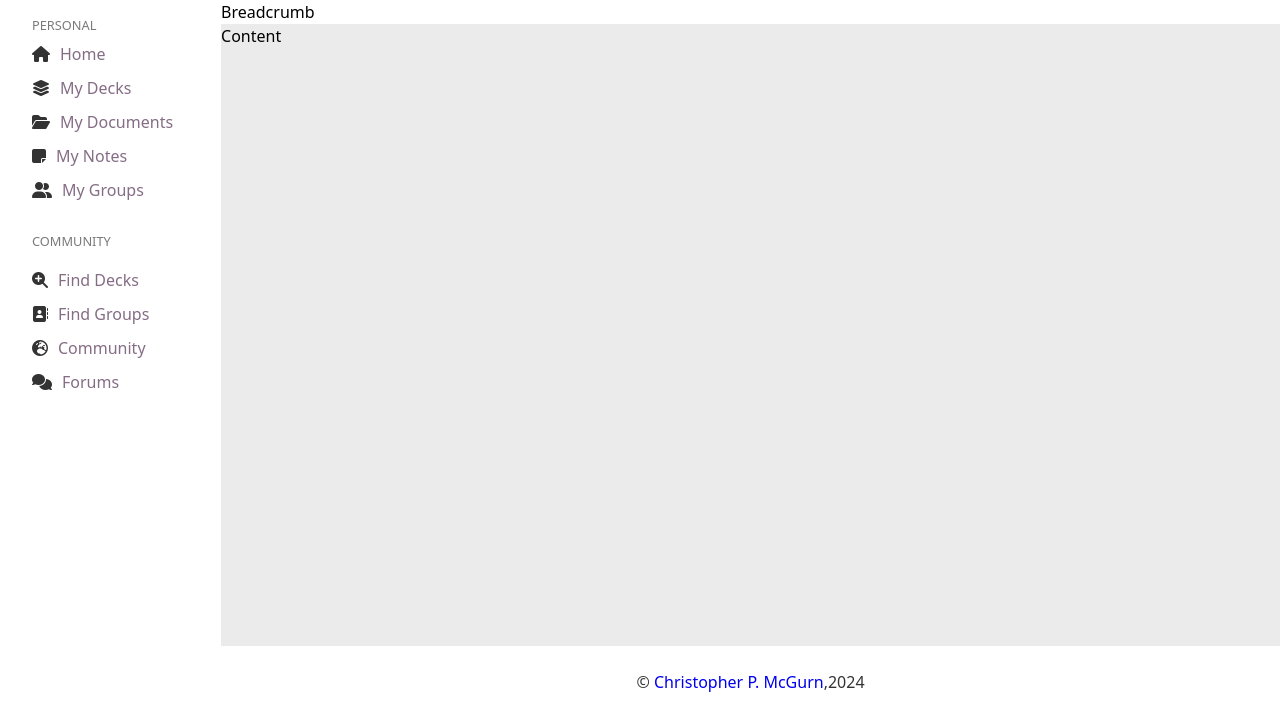
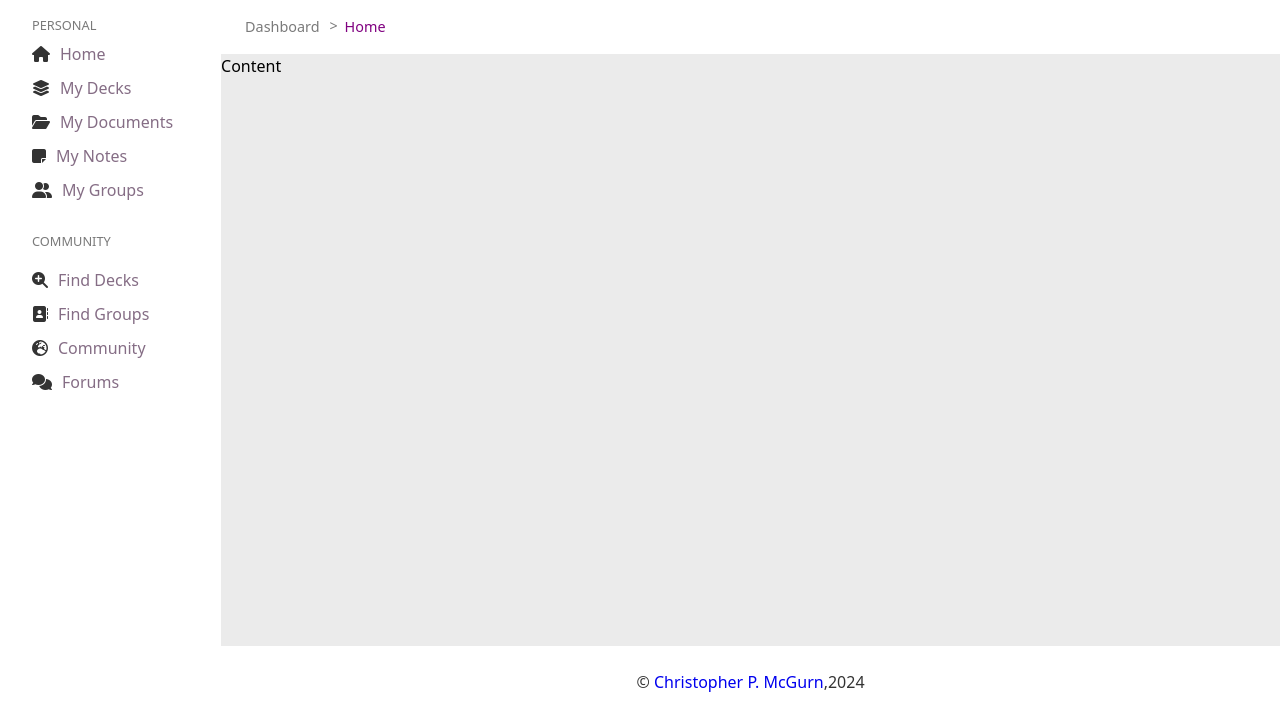
Before and after one commit to demodrome/colademy, a website: page index.html in a window 1280 px wide. Shown: the part 82-800 px from the top of the page. Drawn offline with Linux system fonts and the light colour scheme.

Commit message:
feat: Style breadcrumb component

```diff
--- a/index.html
+++ b/index.html
@@ -28,7 +28,12 @@
 
       </div>
     </header>
-    <nav class="breadcrumb">Breadcrumb</nav>
+    <nav class="breadcrumb">
+      <ul class="breadcrumb__nav">
+        <li class="breadcrumb__nav-item breadcrumb__nav-item--root">Dashboard</li>
+        <li class="breadcrumb__nav-item"><a href="pages/index.html" class="breadcrumb__nav-link breadcrumb__nav-link--active">Home</a></li>
+      </ul>
+    </nav>
     <div class="sidebar">
       <nav class="navbar">
         <h2 class="navbar__heading">Personal</h2>
--- /dev/null
+++ b/stylesheets/scss/components/_breadcrumb.scss
@@ -0,0 +1,40 @@
+.breadcrumb {
+  grid-column: 2 / 3;
+  grid-row: 2 / 3;
+  padding: 1rem 1.5rem;
+  font-size: 0.9rem;
+
+  &__nav {
+    display: grid;
+    gap: 25px;
+    grid-auto-flow: column;
+    grid-auto-columns: min-content;
+    align-items: center;
+  }
+
+  &__nav-item {
+    position: relative;
+
+    &:not(:first-child)::before {
+      color: var(--color-font-light);
+      content: '>';
+      display: block;
+      position: absolute;
+      left: -15px;
+      top: -1px;
+    }
+
+    &--root {
+      color: var(--color-font-light);
+      font-weight: 400;
+    }
+  }
+
+  &__nav-link {
+
+    &--active {
+      color: var(--color-primary);
+      font-weight: 400;
+    }
+  }
+}
--- a/stylesheets/scss/index.scss
+++ b/stylesheets/scss/index.scss
@@ -10,7 +10,6 @@
 @use 'layout/grid';
 @use 'layout/header';
 @use 'layout/sidebar';
-@use 'layout/breadcrumb';
 @use 'layout/content';
 @use 'layout/footer';
 
@@ -19,3 +18,4 @@
 @use 'components/icons';
 @use 'components/user';
 @use 'components/navbar';
+@use 'components/breadcrumb';
--- a/stylesheets/scss/layout/_breadcrumb.scss
+++ /dev/null
@@ -1,4 +0,0 @@
-.breadcrumb {
-  grid-column: 2 / 3;
-  grid-row: 2 / 3;
-}
```
Also changed, not shown: stylesheets/styles/index.css, 1 other file.
